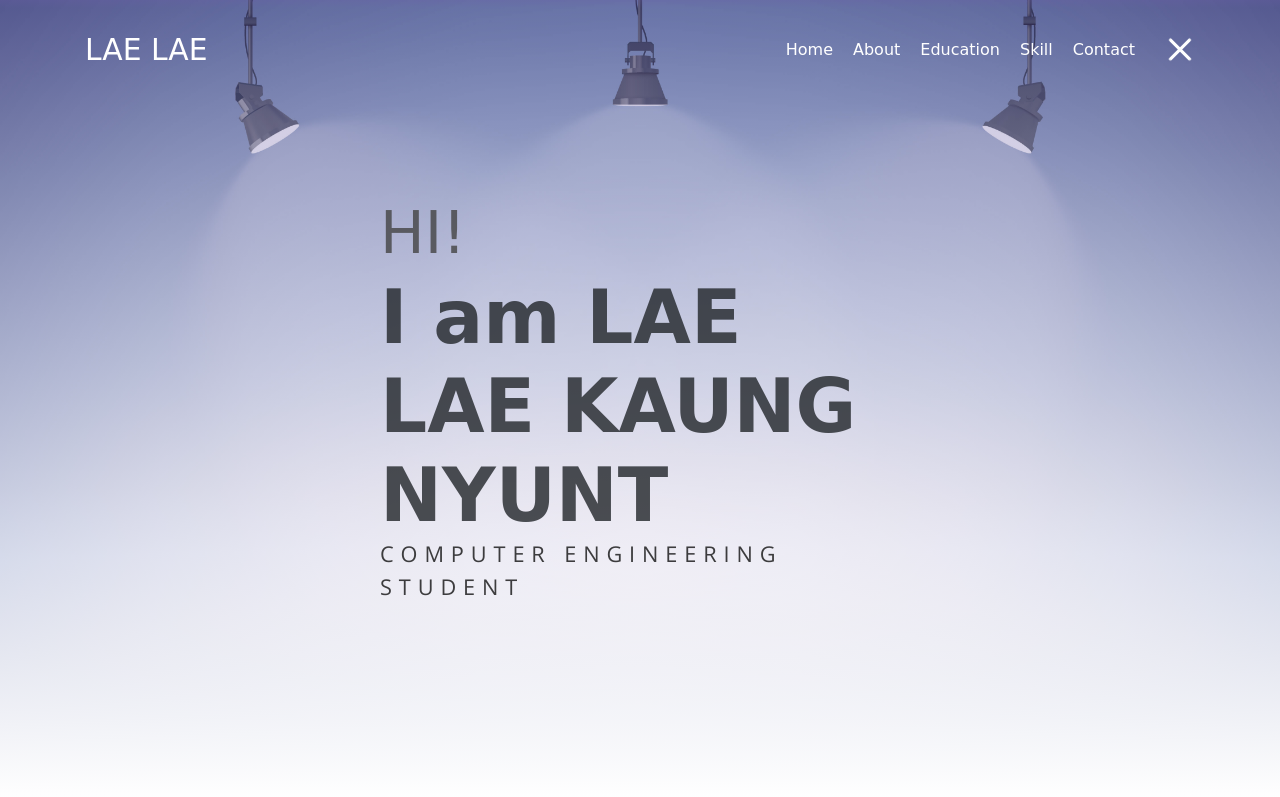
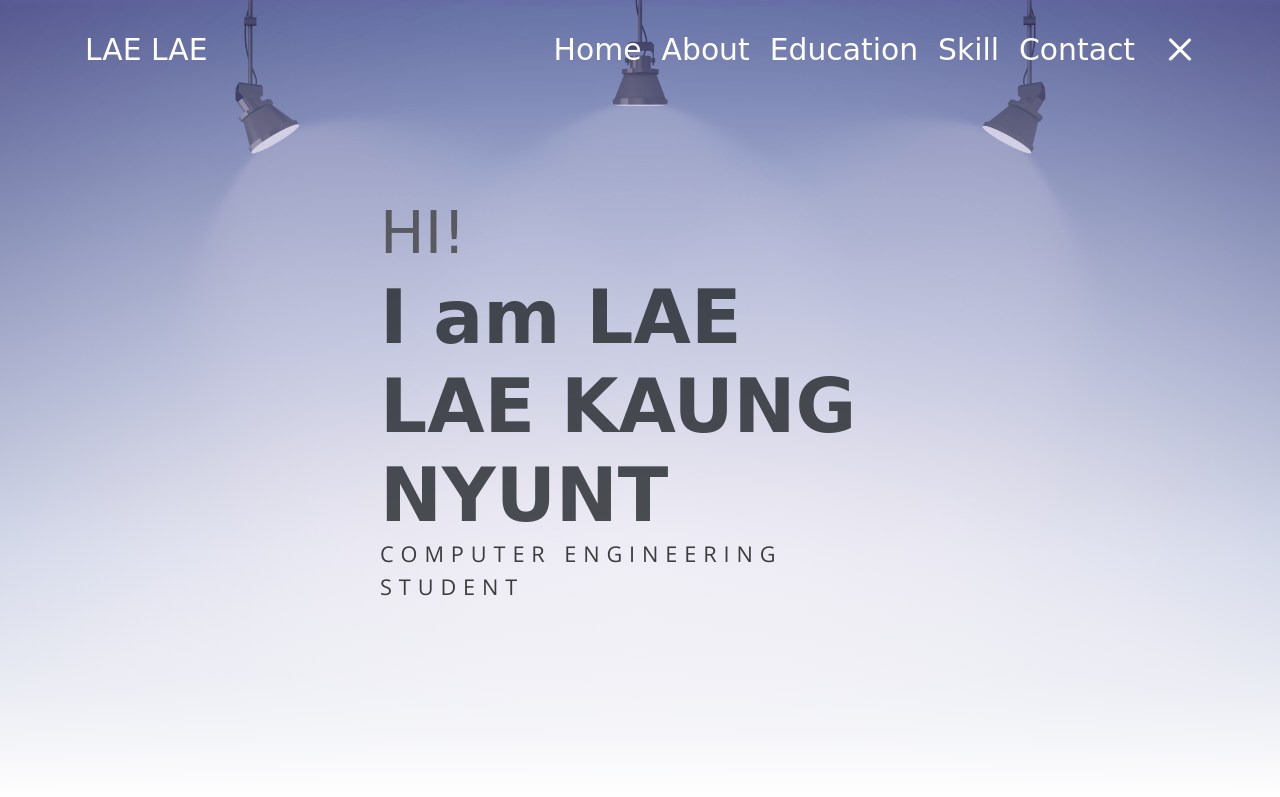
Before and after one commit to LaeLaeKaungNyunt/final, a website: page index.html in a window 1280 px wide. Both pictures are taken after a click on the link 1180 px from the left and 50 px from the top of the page. Shown: the top 797 px of the page. Drawn offline with nearby package versions, Linux system fonts and the light colour scheme; files that its build step writes are made by us from their sources; files whose address does not match are found by name; a web font is replaced by a local one.

Commit message:
Update index.html

```diff
--- a/index.html
+++ b/index.html
@@ -14,22 +14,22 @@
     <!-- Page Navbar -->
     <nav class="custom-navbar" data-spy="affix" data-offset-top="20">
         <div class="container">
-            <a class="logo" href="#">LAE LAE</a>
+            <a class="logo" href="#home">LAE LAE</a>
             <ul class="nav">
                 <li class="item">
-                    <a class="link" href="#home">Home</a>
+                    <a class="logo" href="#home">Home</a>
                 </li>
                 <li class="item">
-                    <a class="link" href="#about">About</a>
+                    <a class="logo" href="#about">About</a>
                 </li>
                 <li class="item">
-                    <a class="link" href="#portfolio">Education</a>
+                    <a class="logo" href="#portfolio">Education</a>
                 </li>
                 <li class="item">
-                    <a class="link" href="#testmonial">Skill</a>
+                    <a class="logo" href="#testmonial">Skill</a>
                 </li>
                 <li class="item">
-                    <a class="link" href="#contact">Contact</a>
+                    <a class="logo" href="#contact">Contact</a>
                 </li>
             </ul>
             <a href="javascript:void(0)" id="nav-toggle" class="hamburger hamburger--elastic">
```
